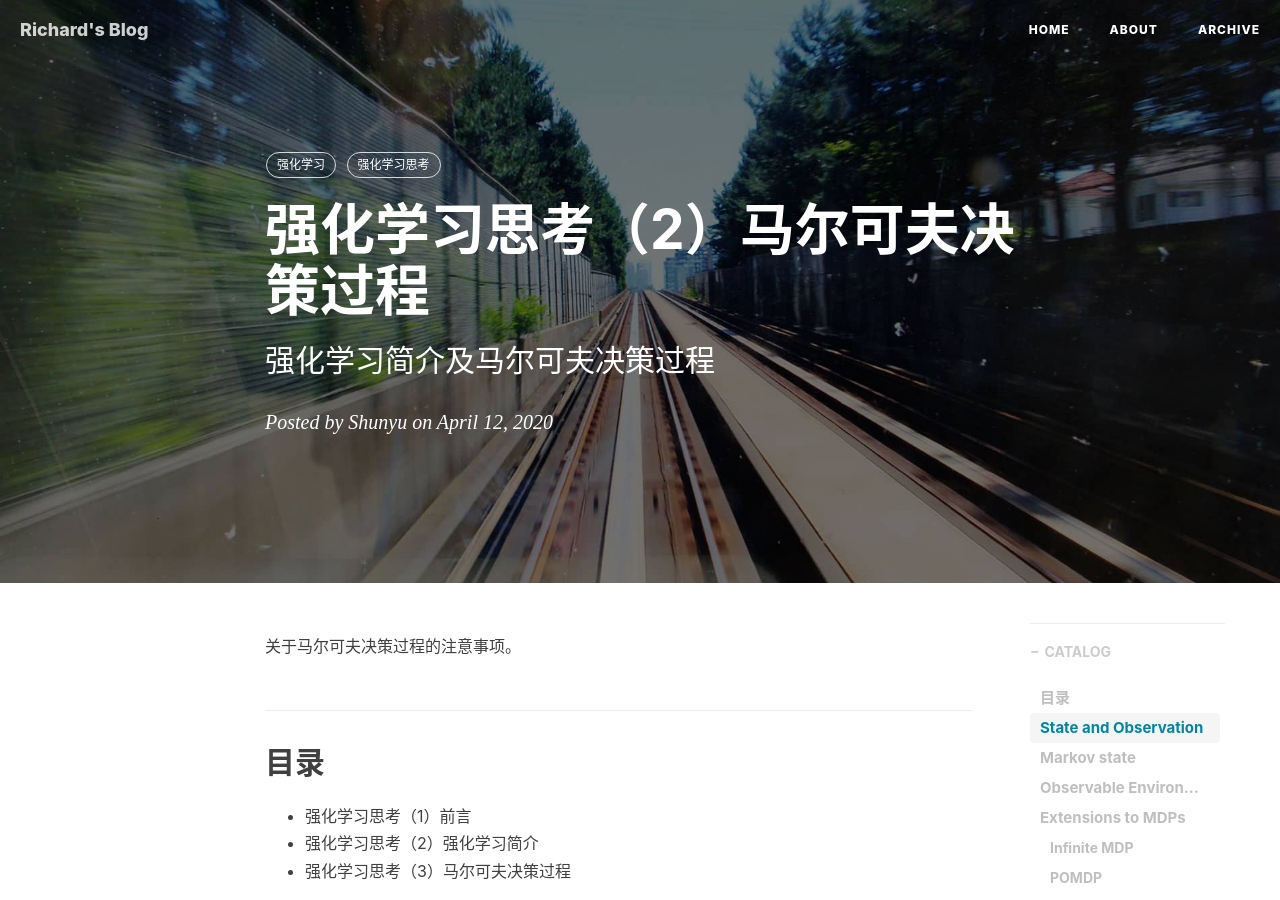
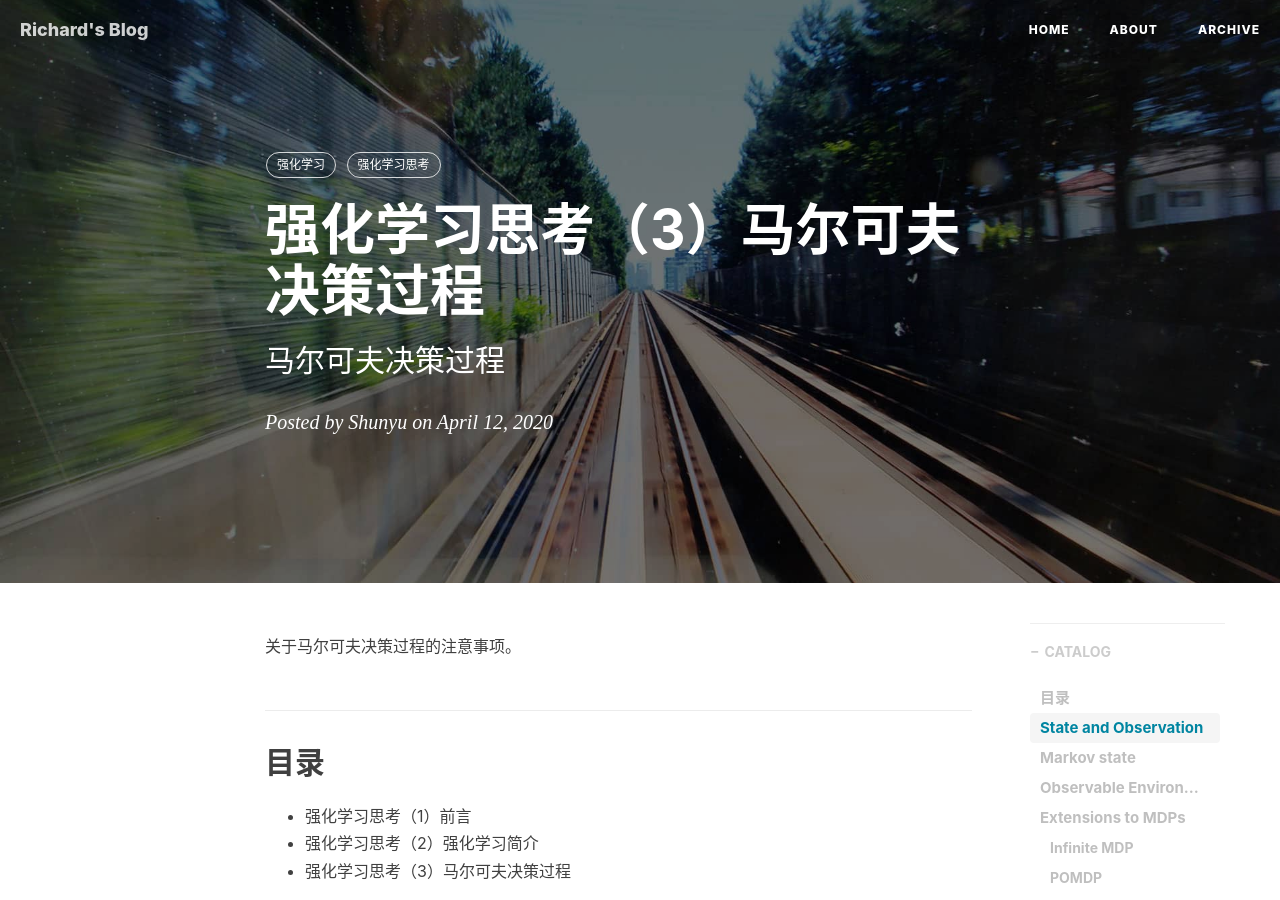
Before and after one commit to liushunyu/blog, a Jekyll site: the page built from _posts/2020-04-12-强化学习思考（3）马尔可夫决策过程.md, in a window 1280 px wide and 900 px high. Built offline with Jekyll 4.4.1, drawn with Linux system fonts in a browser that asks for light colours; nearby versions of some CDN libraries; comment, search, counter and statistics services are not loaded.

Commit message:
Update 2020-04-12-强化学习思考（3）马尔可夫决策过程.md

```diff
--- a/_posts/2020-04-12-强化学习思考（3）马尔可夫决策过程.md
+++ b/_posts/2020-04-12-强化学习思考（3）马尔可夫决策过程.md
@@ -1,8 +1,8 @@
 ---
 layout:     post
-title:      "强化学习思考（2）马尔可夫决策过程"
-subtitle:    "强化学习简介及马尔可夫决策过程"
-date:       2020-04-12 10:00:00
+title:      "强化学习思考（3）马尔可夫决策过程"
+subtitle:    "马尔可夫决策过程"
+date:       2020-04-12 11:00:00
 author:     Shunyu
 header-img: img/post-bg-2015.jpg
 header-mask: 0.1
```
